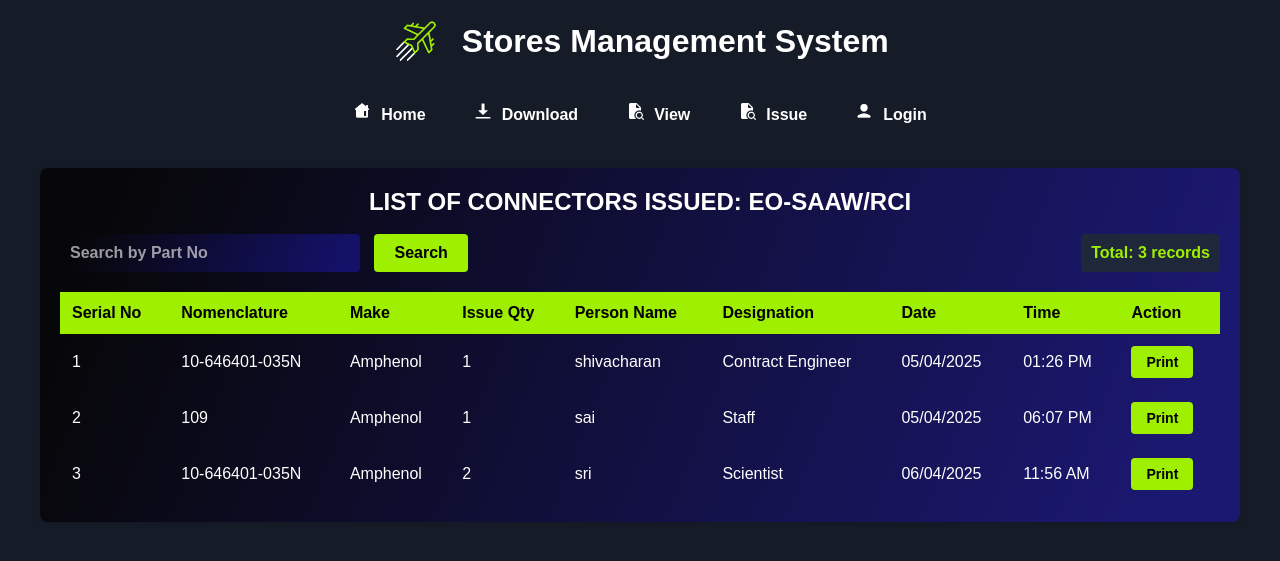
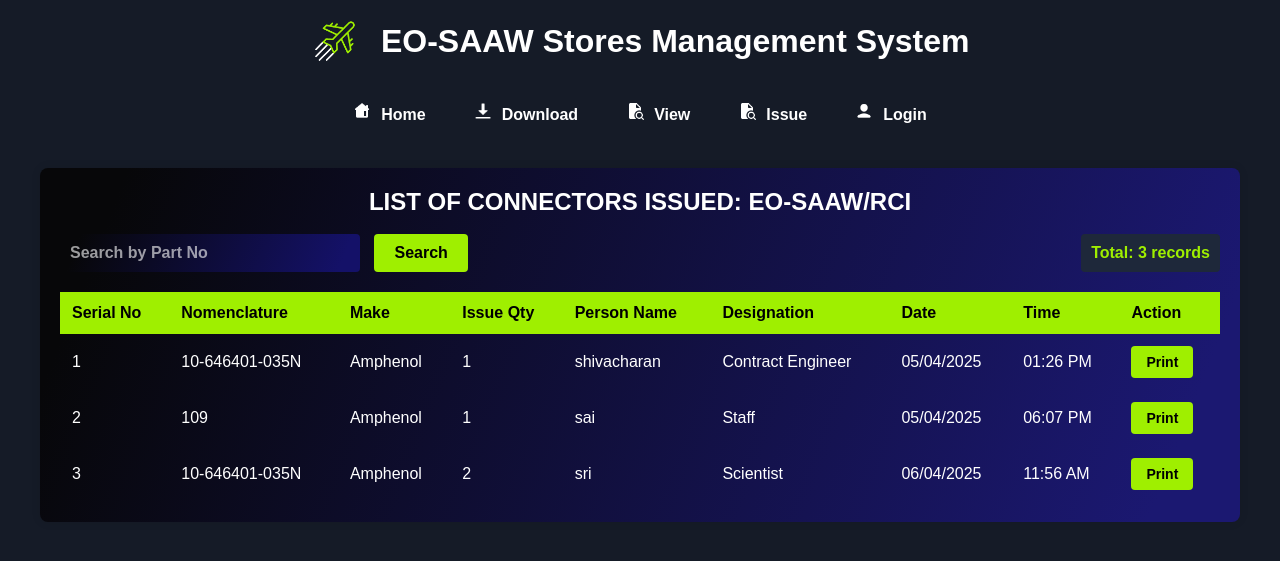
Before and after one commit to shivacharan6121/website_conn_mng, a PHP site: page /issue.php in a window 1280 px wide. Shown: the top 561 px of the page. Run offline with PHP 8.4, Linux system fonts and the light colour scheme; data comes from the database, SQL or seed files in the repository.

Commit message:
Update issue.php

```diff
--- a/issue.php
+++ b/issue.php
@@ -295,7 +295,7 @@ $total_records = $result->num_rows;
         /* Print-specific styles */
         @media print {
             body * {
-                visibility: visible;
+                visibility: hidden;
             }
             .modal-document, .modal-document * {
                 visibility: visible;
@@ -312,6 +312,8 @@ $total_records = $result->num_rows;
                 background-color: white;
                 box-sizing: border-box;
                 border-radius: 0;
+                page-break-after: avoid;
+                page-break-inside: avoid;
             }
             .modal-header, .modal-buttons {
                 display: none;
@@ -326,7 +328,7 @@ $total_records = $result->num_rows;
 <body>
     <div class="header">
         <img src="images/aircraft.gif" alt="Logo" class="header-gif">&nbsp;
-        <h1>Stores Management System</h1>
+        <h1>EO-SAAW Stores Management System</h1>
     </div>
 
     <div class="menu-bar">
@@ -470,7 +472,7 @@ $total_records = $result->num_rows;
                     <div>Signature</div>
                 </div>
             </div>
-            <br><br><br><br>
+            <br><br>
             <div class="approval-section">
                 <div>Approved</div><br><br><br>
                 <div>Project Director<br>EO-SAAW</div>
@@ -491,26 +493,118 @@ $total_records = $result->num_rows;
 
     function printDocument() {
         // First close the modal
-        closeModal();
+        //closeModal();
 
         // Store the original body content
-        const originalContent = document.body.innerHTML;
+        //const originalContent = document.body.innerHTML;
 
         // Get the document content
         const printContent = document.getElementById('printDocumentContent').innerHTML;
 
+        const win = window.open('', '', 'width=900,height=650');
+        win.document.write(`
+            <html>
+            <head>
+                <title>EO-SAAW Stores Management</title>
+                <style>
+                    body * {
+                        visibility: hidden;
+                    }
+                    .document-title {
+                        text-align: center;
+                        font-size: 30px;
+                        font-weight: bold;
+                        margin-top: 25px;
+                        margin-bottom: 30px;
+                        text-decoration: underline;
+                    }
+                    .document-subtitle {
+                        text-align: left;
+                        font-size: 16px;
+                        margin-bottom: 30px;
+                    }
+                    .document-line {
+                        display: flex;
+                        margin-bottom: 15px;
+                        padding-bottom: 5px;
+                    }
+                    .document-label {
+                        width: 250px;
+                        font-weight: bold;
+                    }
+                    .document-value {
+                        flex-grow: 1;
+                        padding-left: 10px;
+                    }
+                    .signature-section {
+                        display: flex;
+                        justify-content: right;
+                        margin-right: 90px;
+                        margin-top:95px;
+                    }
+                    .signature-box {
+                        text-align: right;
+                        width: 200px;
+                    }
+                    .approval-section {
+                        text-align: center;
+                        margin-top: 70px;
+                    }
+                    .modal-document, .modal-document * {
+                        visibility: visible;
+                    }
+                    .modal-document {
+                        position: absolute;
+                        left: 0;
+                        top: 0;
+                        width: 100%;
+                        height: auto;
+                        margin: 0;
+                        border: 2px solid #000 !important;
+                        padding: 30px !important;
+                        background-color: white;
+                        box-sizing: border-box;
+                        border-radius: 0;
+                        page-break-after: avoid;
+                        page-break-inside: avoid;
+                    }
+                    .modal-header, .modal-buttons {
+                        display: none;
+                    }
+                    @page {
+                        size: A4;
+                        margin: 20mm;
+                    }
+
+                </style>
+            </head>
+            <body>
+                <div class="modal-document">
+                    ${printContent}
+                </div>
+            </body>
+            </html>
+        `);
+        win.document.close();
+        win.focus();
+        win.print();
+        win.close();
+
+
+
+
         // Replace body content with just the document
-        document.body.innerHTML = `
-            <div style="font-family: Arial, sans-serif; padding: 30px; border: 2px solid black;">
-                ${printContent}
-            </div>
-        `;
+        //document.body.innerHTML = `
+        //   <div style="font-family: Arial, sans-serif; padding: 30px; border: 2px solid black;">
+        //        ${printContent}
+        //    </div>
+        //`;
 
         // Print the document
-        window.print();
+        //window.print();
 
         // Restore the original content
-        document.body.innerHTML = originalContent;
+        //document.body.innerHTML = originalContent;
     }
 
     // Close modal when clicking outside of it
```
